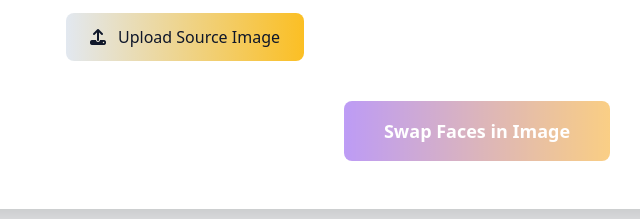
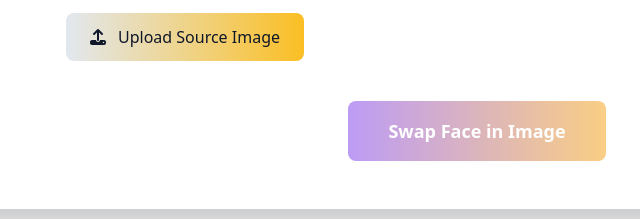
Before and after one commit to PankajGautam04/face-swap-frontend, a plain HTML site: page index.html in a window 1280 px wide. Shown: the part 1721-1940 px from the top of the page, 163-803 px from the left. Drawn offline with nearby package versions, Linux system fonts and the light colour scheme.

Commit message:
Update index.html

```diff
--- a/index.html
+++ b/index.html
@@ -110,7 +110,7 @@
                         <div id="face-container" class="grid grid-cols-2 sm:grid-cols-3 lg:grid-cols-5 gap-6"></div>
                     </div>
                     <div class="text-center">
-                        <button type="submit" id="swap-button" class="px-10 py-4 rounded-lg text-white font-semibold text-lg btn-primary opacity-50 cursor-not-allowed" disabled>Swap Faces in Image</button>
+                        <button type="submit" id="swap-button" class="px-10 py-4 rounded-lg text-white font-semibold text-lg btn-primary opacity-50 cursor-not-allowed" disabled>Swap Face in Image</button>
                     </div>
                     <div id="result-section" class="mt-12 animate-slide-up hidden">
                         <h3 class="text-2xl font-semibold text-center mb-6 gradient-text">Your Face Swap Result</h3>
```
